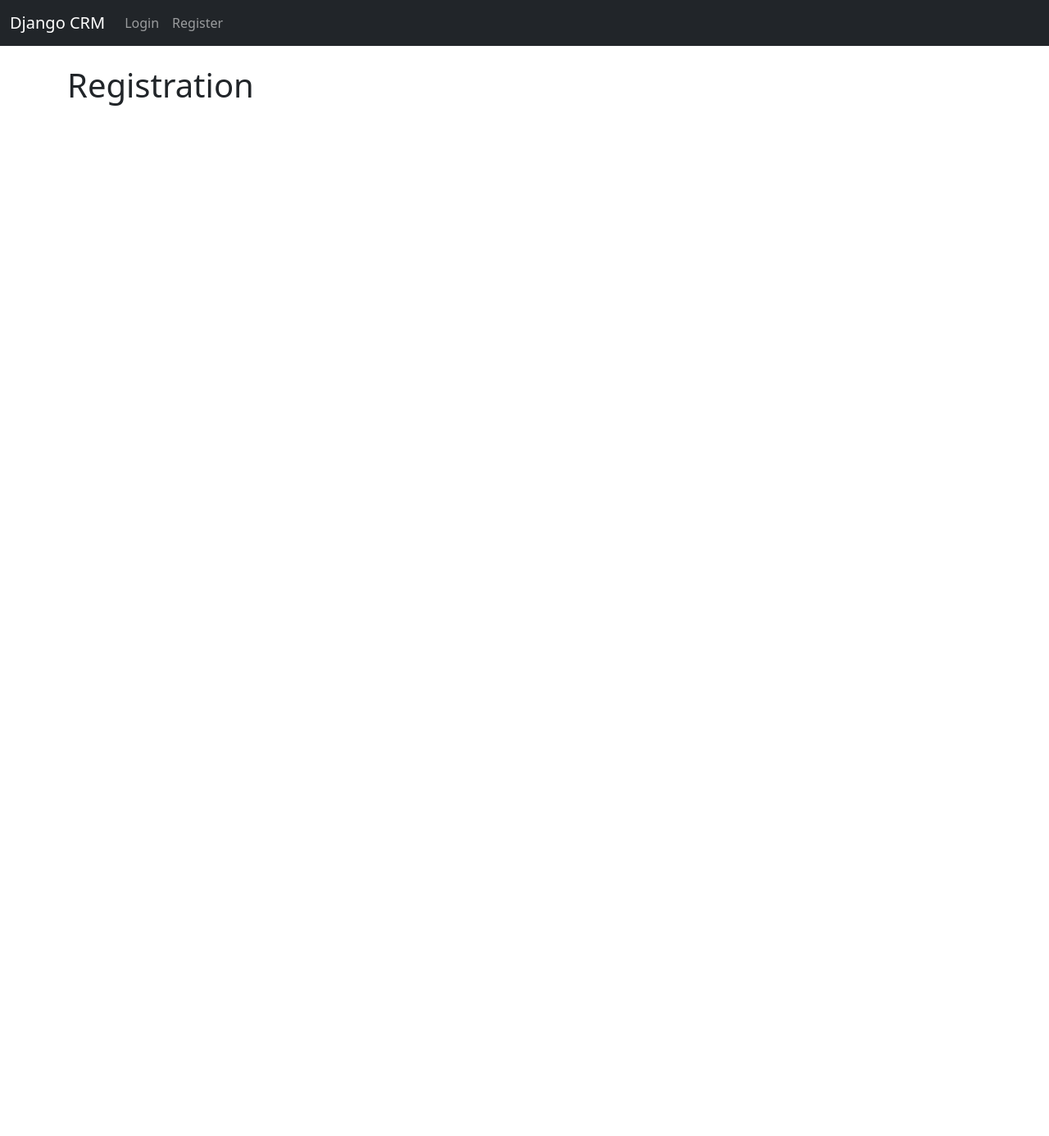
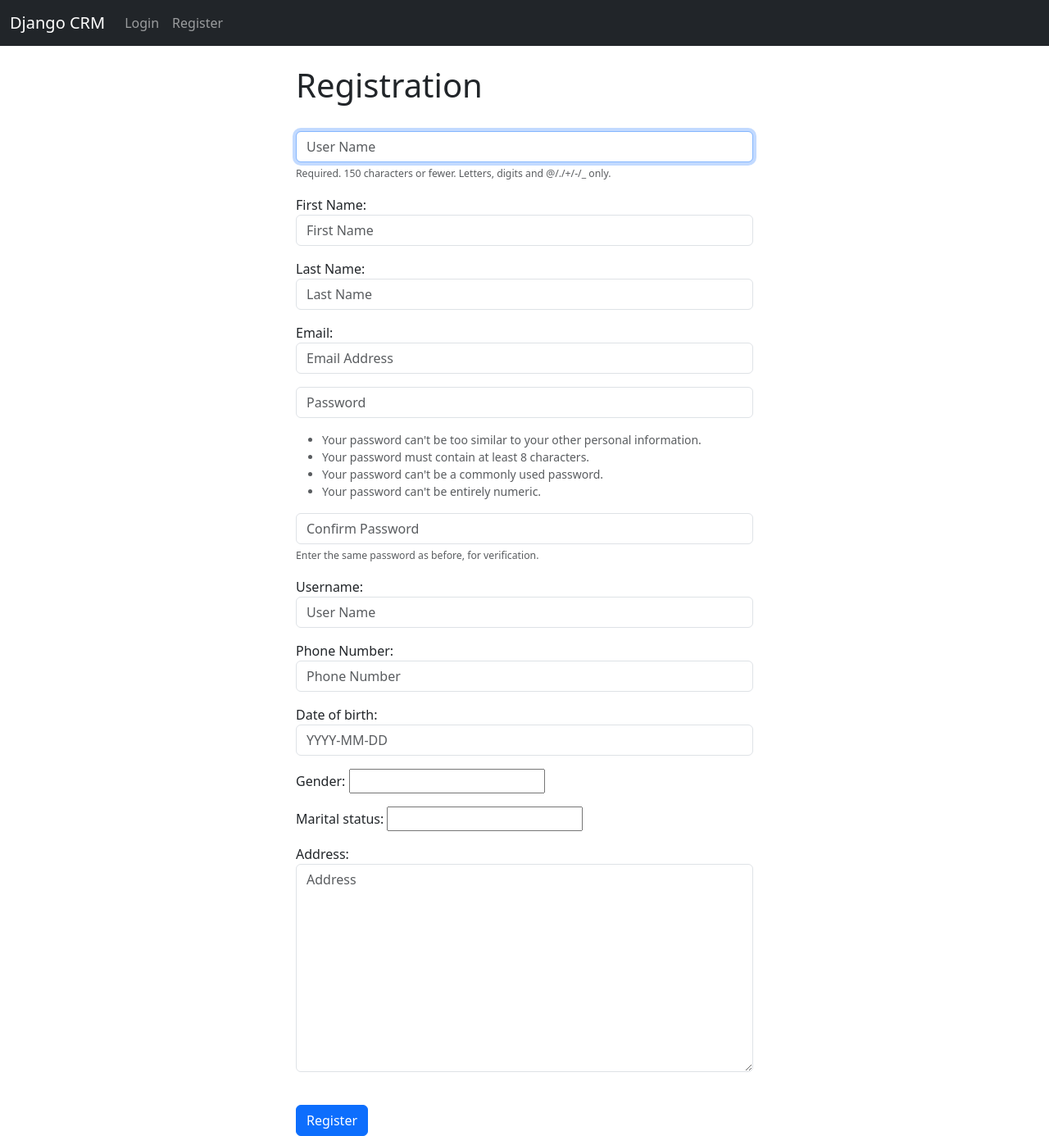
Before and after one commit to DotunAdefioye/DjangoCRM, a Django app: page /register/ in a window 1280 px wide. Shown: the whole page at 82% size. Before the commit the page ends 129 px from the top, so only its background shows below. Run offline with Django 5.2, Linux system fonts and the light colour scheme.

Commit message:
register2

```diff
--- a/website/forms.py
+++ b/website/forms.py
@@ -1,25 +1,31 @@
 from django.contrib.auth.forms import UserCreationForm
 from django.contrib.auth.models import User
 from django import forms
-
-
+from django.core.exceptions import ValidationError
+import re
 
 class SignUpForm(UserCreationForm):
-    user_name = forms.CharField(label="Username", max_length=100, unique=True, widget=forms.TextInput(attrs={'class': 'form-control', 'placeholder': 'User Name'}))
-    email = forms.EmailField(label="Email", unique=True, widget=forms.TextInput(attrs={'class': 'form-control', 'placeholder': 'Email Address'}))
+    user_name = forms.CharField(label="Username", max_length=100, widget=forms.TextInput(attrs={'class': 'form-control', 'placeholder': 'User Name'}))
+    email = forms.EmailField(label="Email", widget=forms.TextInput(attrs={'class': 'form-control', 'placeholder': 'Email Address'}))
     first_name = forms.CharField(label="First Name", max_length=100, widget=forms.TextInput(attrs={'class': 'form-control', 'placeholder': 'First Name'}))
     last_name = forms.CharField(label="Last Name", max_length=100, widget=forms.TextInput(attrs={'class': 'form-control', 'placeholder': 'Last Name'}))
     password1 = forms.CharField(label="Password", widget=forms.TextInput(attrs={'class': 'form-control', 'placeholder': 'Password'}))
     password2 = forms.CharField(label="Password", widget=forms.TextInput(attrs={'class': 'form-control', 'placeholder': 'Type same password'}))
-    phone_number = forms.PhoneNumberField(label="Phone Number", unique=True, max_length=20, widget=forms.TextInput(attrs={'class': 'form-control', 'placeholder': 'Phone Number'}))
-    date_of_birth = forms.DateField(('Date of birth'), null=True)
+    phone_number = forms.CharField(label="Phone Number", max_length=20, widget=forms.TextInput(attrs={'class': 'form-control', 'placeholder': 'Phone Number'}))
+    date_of_birth = forms.DateField(label='Date of birth', required=False, widget=forms.DateInput(attrs={'class': 'form-control', 'placeholder': 'YYYY-MM-DD'}))
     gender = forms.CharField(max_length=1)
     marital_status = forms.CharField(max_length=1)
-    address = forms.CharField(max_length=255, blank=True, null=True)
+    address = forms.CharField(max_length=255, required=False, widget=forms.Textarea(attrs={'class': 'form-control', 'placeholder': 'Address'}))
 
     class Meta:
         model = User
         fields = ('username', 'first_name', 'last_name', 'email', 'password1', 'password2')
+
+    def clean_phone_number(self):
+        phone_number = self.cleaned_data.get('phone_number')
+        if not re.match(r'^\+?1?\d{9,15}$', phone_number):
+            raise ValidationError("Phone number must be entered in the format: '+999999999'. Up to 15 digits allowed.")
+        return phone_number
 
     def __init__(self, *args, **kwargs):
         super(SignUpForm, self).__init__(*args, **kwargs)
@@ -27,17 +33,14 @@ class SignUpForm(UserCreationForm):
         self.fields['username'].widget.attrs['class'] = 'form-control'
         self.fields['username'].widget.attrs['placeholder'] = 'User Name'
         self.fields['username'].label = ''
-        self.fields[
-            'username'].help_text = '<span class="form-text text-muted"><small>Required. 150 characters or fewer. Letters, digits and @/./+/-/_ only.</small></span>'
+        self.fields['username'].help_text = '<span class="form-text text-muted"><small>Required. 150 characters or fewer. Letters, digits and @/./+/-/_ only.</small></span>'
 
         self.fields['password1'].widget.attrs['class'] = 'form-control'
         self.fields['password1'].widget.attrs['placeholder'] = 'Password'
         self.fields['password1'].label = ''
-        self.fields[
-            'password1'].help_text = '<ul class="form-text text-muted small"><li>Your password can\'t be too similar to your other personal information.</li><li>Your password must contain at least 8 characters.</li><li>Your password can\'t be a commonly used password.</li><li>Your password can\'t be entirely numeric.</li></ul>'
+        self.fields['password1'].help_text = '<ul class="form-text text-muted small"><li>Your password can\'t be too similar to your other personal information.</li><li>Your password must contain at least 8 characters.</li><li>Your password can\'t be a commonly used password.</li><li>Your password can\'t be entirely numeric.</li></ul>'
 
         self.fields['password2'].widget.attrs['class'] = 'form-control'
         self.fields['password2'].widget.attrs['placeholder'] = 'Confirm Password'
         self.fields['password2'].label = ''
-        self.fields[
-            'password2'].help_text = '<span class="form-text text-muted"><small>Enter the same password as before, for verification.</small></span>'
+        self.fields['password2'].help_text = '<span class="form-text text-muted"><small>Enter the same password as before, for verification.</small></span>'
--- a/website/templates/register.html
+++ b/website/templates/register.html
@@ -7,8 +7,16 @@
 </head>
 <body>
 {% block content %}
+<div class="col-md-6 offset-md-3">
 <H1> Registration</H1>
-
+    <br/>
+    <form method="POST" action="">
+            {% csrf_token %}
+            {{ form.as_p }}
+                <br/>
+              <button type="submit" class="btn btn-primary">Register</button>
+                </form>
+</div>
 </body>
 </html>
 
--- a/website/views.py
+++ b/website/views.py
@@ -1,6 +1,7 @@
 from django.shortcuts import render, redirect
 from django.contrib.auth import authenticate, login, logout
 from django.contrib import messages
+from .forms import SignUpForm
 
 
 # Create your views here.
@@ -29,4 +30,17 @@ def logout_user(request):
     return redirect('home')
 
 def register_user(request):
-    return render(request, 'register.html', {})
+    if request.method == 'POST':
+        form = SignUpForm(request.POST)
+        if form.is_valid():
+            form.save()
+            #Authenticate and login
+            username = form.cleaned_data['username']
+            password = form.cleaned_data['password1']
+            user = authenticate(username=username, password=password)
+            login(request, user)
+            messages.success(request, f'Welcome {user}, you have successfully logged in')
+            return redirect('home')
+    else:
+        form = SignUpForm()
+        return render(request, 'register.html', {'form':form})
```
Also changed, not shown: website/templates/home.html (+3 -4 lines).
